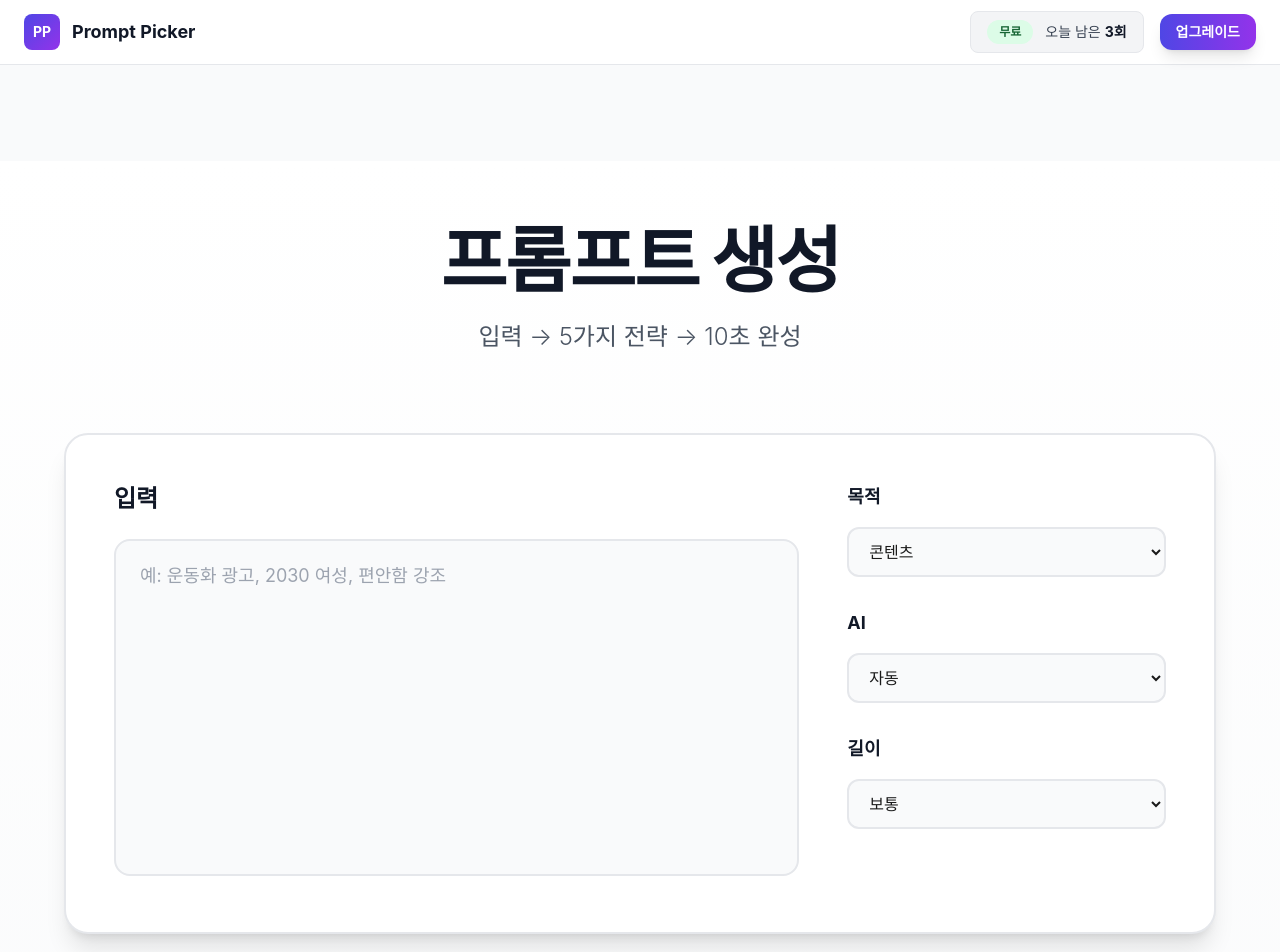
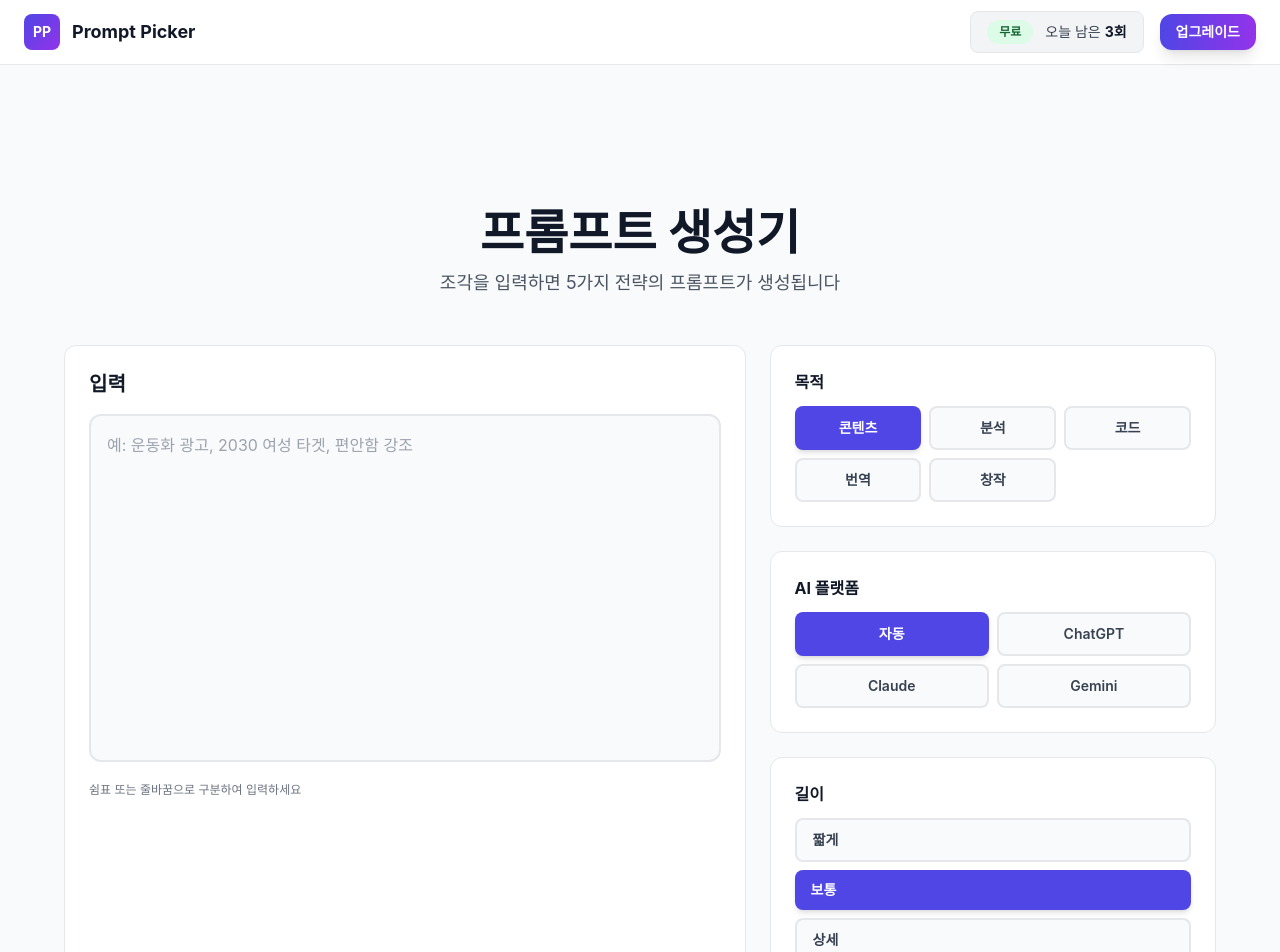
Before and after one commit to Christina0922/prompt_picker, a Next.js app: page /tool in a window 1280 px wide. Shown: the top 952 px of the page. Built offline with nearby package versions, Linux system fonts and the light colour scheme.

Commit message:
Redesign to professional card-based layout - 3:2 grid, button selectors, balanced spacing

```diff
--- a/app/tool/page.tsx
+++ b/app/tool/page.tsx
@@ -127,84 +127,118 @@ export default function ToolPage() {
 
   return (
     <ToolLayout remaining={remaining} onUpgradeClick={() => setShowProModal(true)}>
-      <div className="min-h-screen bg-gradient-to-b from-white to-gray-50">
-        <div className="container-saas py-16">
-          {/* Hero Section */}
-          <div className="text-center mb-20">
-            <h1 className="text-6xl md:text-7xl font-black text-gray-900 mb-6 tracking-tight">
-              프롬프트 생성
+      <div className="container-saas py-12">
+        {/* Hero */}
+        <div className="text-center mb-12">
+          <h1 className="text-5xl font-bold text-gray-900 mb-3">
+            프롬프트 생성기
           </h1>
-            <p className="text-2xl text-gray-600 max-w-3xl mx-auto font-light">
-              입력 → 5가지 전략 → 10초 완성
+          <p className="text-lg text-gray-600">
+            조각을 입력하면 5가지 전략의 프롬프트가 생성됩니다
           </p>
         </div>
 
         <div className="max-w-6xl mx-auto">
-            {/* Main Input Card */}
-            <div className="bg-white rounded-3xl border-2 border-gray-200 shadow-xl p-12 mb-8">
-              <div className="grid lg:grid-cols-3 gap-12">
-                {/* Left: Input */}
-                <div className="lg:col-span-2">
-                  <h2 className="text-2xl font-bold text-gray-900 mb-6">입력</h2>
+          {/* Main Grid */}
+          <div className="grid lg:grid-cols-5 gap-6 mb-6">
+            {/* Left: Input (3/5) */}
+            <div className="lg:col-span-3">
+              <div className="card-saas h-full">
+                <h2 className="text-xl font-bold text-gray-900 mb-4">입력</h2>
                 <textarea
                   value={snippets}
                   onChange={(e) => setSnippets(e.target.value)}
-                    placeholder="예: 운동화 광고, 2030 여성, 편안함 강조"
-                    className="w-full px-6 py-5 bg-gray-50 border-2 border-gray-200 rounded-2xl focus:border-indigo-500 focus:bg-white focus:ring-4 focus:ring-indigo-500/10 outline-none transition-all duration-200 resize-none text-lg placeholder:text-gray-400 leading-relaxed font-normal"
-                    rows={10}
-                    style={{ minHeight: '280px' }}
+                  placeholder="예: 운동화 광고, 2030 여성 타겟, 편안함 강조"
+                  className="w-full px-4 py-4 bg-gray-50 border-2 border-gray-200 rounded-xl focus:border-indigo-500 focus:bg-white focus:ring-4 focus:ring-indigo-500/10 outline-none transition-all resize-none text-base placeholder:text-gray-400 leading-relaxed"
+                  rows={12}
                 />
+                <p className="text-xs text-gray-500 mt-3">
+                  쉼표 또는 줄바꿈으로 구분하여 입력하세요
+                </p>
+              </div>
             </div>
 
-                {/* Right: Settings */}
-                <div className="lg:col-span-1 space-y-8">
-                  <div>
-                    <h3 className="text-lg font-bold text-gray-900 mb-4">목적</h3>
-                    <select
-                      value={goalType}
-                      onChange={(e) => setGoalType(e.target.value)}
-                      className="w-full px-4 py-3 bg-gray-50 border-2 border-gray-200 rounded-xl focus:border-indigo-500 focus:ring-2 focus:ring-indigo-500/20 outline-none text-base font-medium"
+            {/* Right: Options (2/5) */}
+            <div className="lg:col-span-2 space-y-6">
+              {/* Goal */}
+              <div className="card-saas">
+                <h3 className="text-base font-bold text-gray-900 mb-3">목적</h3>
+                <div className="grid grid-cols-3 gap-2">
+                  {[
+                    { value: 'content', label: '콘텐츠' },
+                    { value: 'analysis', label: '분석' },
+                    { value: 'code', label: '코드' },
+                    { value: 'translation', label: '번역' },
+                    { value: 'creative', label: '창작' },
+                  ].map((goal) => (
+                    <button
+                      key={goal.value}
+                      onClick={() => setGoalType(goal.value)}
+                      className={`px-3 py-2.5 rounded-lg text-sm font-semibold transition-all ${
+                        goalType === goal.value
+                          ? 'bg-indigo-600 text-white shadow-md'
+                          : 'bg-gray-50 text-gray-700 hover:bg-gray-100 border-2 border-gray-200'
+                      }`}
                     >
-                      <option value="content">콘텐츠</option>
-                      <option value="analysis">분석</option>
-                      <option value="code">코드</option>
-                      <option value="translation">번역</option>
-                      <option value="creative">창작</option>
-                    </select>
+                      {goal.label}
+                    </button>
+                  ))}
+                </div>
               </div>
 
-                  <div>
-                    <h3 className="text-lg font-bold text-gray-900 mb-4">AI</h3>
-                    <select
-                      value={aiTarget}
-                      onChange={(e) => setAiTarget(e.target.value)}
-                      className="w-full px-4 py-3 bg-gray-50 border-2 border-gray-200 rounded-xl focus:border-indigo-500 focus:ring-2 focus:ring-indigo-500/20 outline-none text-base font-medium"
+              {/* AI */}
+              <div className="card-saas">
+                <h3 className="text-base font-bold text-gray-900 mb-3">AI 플랫폼</h3>
+                <div className="grid grid-cols-2 gap-2">
+                  {[
+                    { value: 'auto', label: '자동' },
+                    { value: 'chatgpt', label: 'ChatGPT' },
+                    { value: 'claude', label: 'Claude' },
+                    { value: 'gemini', label: 'Gemini' },
+                  ].map((ai) => (
+                    <button
+                      key={ai.value}
+                      onClick={() => setAiTarget(ai.value)}
+                      className={`px-4 py-2.5 rounded-lg text-sm font-semibold transition-all ${
+                        aiTarget === ai.value
+                          ? 'bg-indigo-600 text-white shadow-md'
+                          : 'bg-gray-50 text-gray-700 hover:bg-gray-100 border-2 border-gray-200'
+                      }`}
                     >
-                      <option value="auto">자동</option>
-                      <option value="chatgpt">ChatGPT</option>
-                      <option value="claude">Claude</option>
-                      <option value="gemini">Gemini</option>
-                    </select>
+                      {ai.label}
+                    </button>
+                  ))}
+                </div>
               </div>
 
-                  <div>
-                    <h3 className="text-lg font-bold text-gray-900 mb-4">길이</h3>
-                    <select
-                      value={length}
-                      onChange={(e) => setLength(e.target.value)}
-                      className="w-full px-4 py-3 bg-gray-50 border-2 border-gray-200 rounded-xl focus:border-indigo-500 focus:ring-2 focus:ring-indigo-500/20 outline-none text-base font-medium"
+              {/* Length */}
+              <div className="card-saas">
+                <h3 className="text-base font-bold text-gray-900 mb-3">길이</h3>
+                <div className="space-y-2">
+                  {[
+                    { value: 'short', label: '짧게' },
+                    { value: 'medium', label: '보통' },
+                    { value: 'detailed', label: '상세' },
+                  ].map((len) => (
+                    <button
+                      key={len.value}
+                      onClick={() => setLength(len.value)}
+                      className={`w-full px-4 py-2.5 rounded-lg text-sm font-semibold text-left transition-all ${
+                        length === len.value
+                          ? 'bg-indigo-600 text-white shadow-md'
+                          : 'bg-gray-50 text-gray-700 hover:bg-gray-100 border-2 border-gray-200'
+                      }`}
                     >
-                      <option value="short">짧게</option>
-                      <option value="medium">보통</option>
-                      <option value="detailed">상세</option>
-                    </select>
+                      {len.label}
+                    </button>
+                  ))}
                 </div>
               </div>
             </div>
           </div>
 
-            {/* Advanced Options */}
-            <div className="mb-10">
+          {/* Advanced */}
+          <div className="mb-8">
             <AdvancedOptionsCard
               language={language}
               onLanguageChange={setLanguage}
@@ -215,22 +249,17 @@ export default function ToolPage() {
             />
           </div>
 
-            {/* Generate Button */}
-            <div className="flex flex-col items-center gap-4 py-10">
+          {/* CTA */}
+          <div className="flex flex-col items-center gap-3 py-6">
             <Button
               onClick={handleGenerate}
               disabled={isGenerating || !snippets.trim()}
               size="lg"
-                className="min-w-[480px] h-20 text-2xl font-bold shadow-2xl hover:shadow-3xl transform hover:scale-105 transition-all rounded-2xl"
+              className="min-w-[320px] h-14 text-lg font-bold shadow-lg"
             >
-                {isGenerating ? '생성 중...' : '생성하기'}
+              {isGenerating ? '생성 중...' : '후보 5개 생성하기'}
             </Button>
-
-              {!isGenerating && (
-                <p className="text-sm text-gray-500 font-medium">
-                  무료 · 하루 3회
-                </p>
-              )}
+            <p className="text-sm text-gray-500">무료 · 하루 3회까지</p>
           </div>
 
           {/* Error */}
@@ -241,27 +270,21 @@ export default function ToolPage() {
                   <h3 className="text-base font-bold text-red-900 mb-1">오류</h3>
                   <p className="text-sm text-red-700">{error}</p>
                 </div>
-                  <button
-                    onClick={() => setError(null)}
-                    className="text-red-400 hover:text-red-600 text-2xl font-bold ml-4"
-                  >
-                    ×
-                  </button>
+                <button onClick={() => setError(null)} className="text-red-400 hover:text-red-600 text-2xl font-bold ml-4">×</button>
               </div>
             </div>
           )}
 
           {/* Results */}
           {options.length > 0 && (
-              <div id="results" className="mt-20">
-                <div className="text-center mb-16">
-                  <h2 className="text-5xl font-black text-gray-900 mb-4">완료</h2>
-                  <p className="text-xl text-gray-600">5가지 전략</p>
+            <div id="results" className="mt-16">
+              <div className="text-center mb-10">
+                <h2 className="text-4xl font-bold text-gray-900 mb-2">생성 완료</h2>
+                <p className="text-lg text-gray-600">5가지 전략 중 하나를 선택하세요</p>
               </div>
               <ResultsGrid options={options} onSelect={handleSelectPrompt} />
             </div>
           )}
-          </div>
         </div>
       </div>
 
```
Lines whose indentation alone changed are shown as unchanged.
